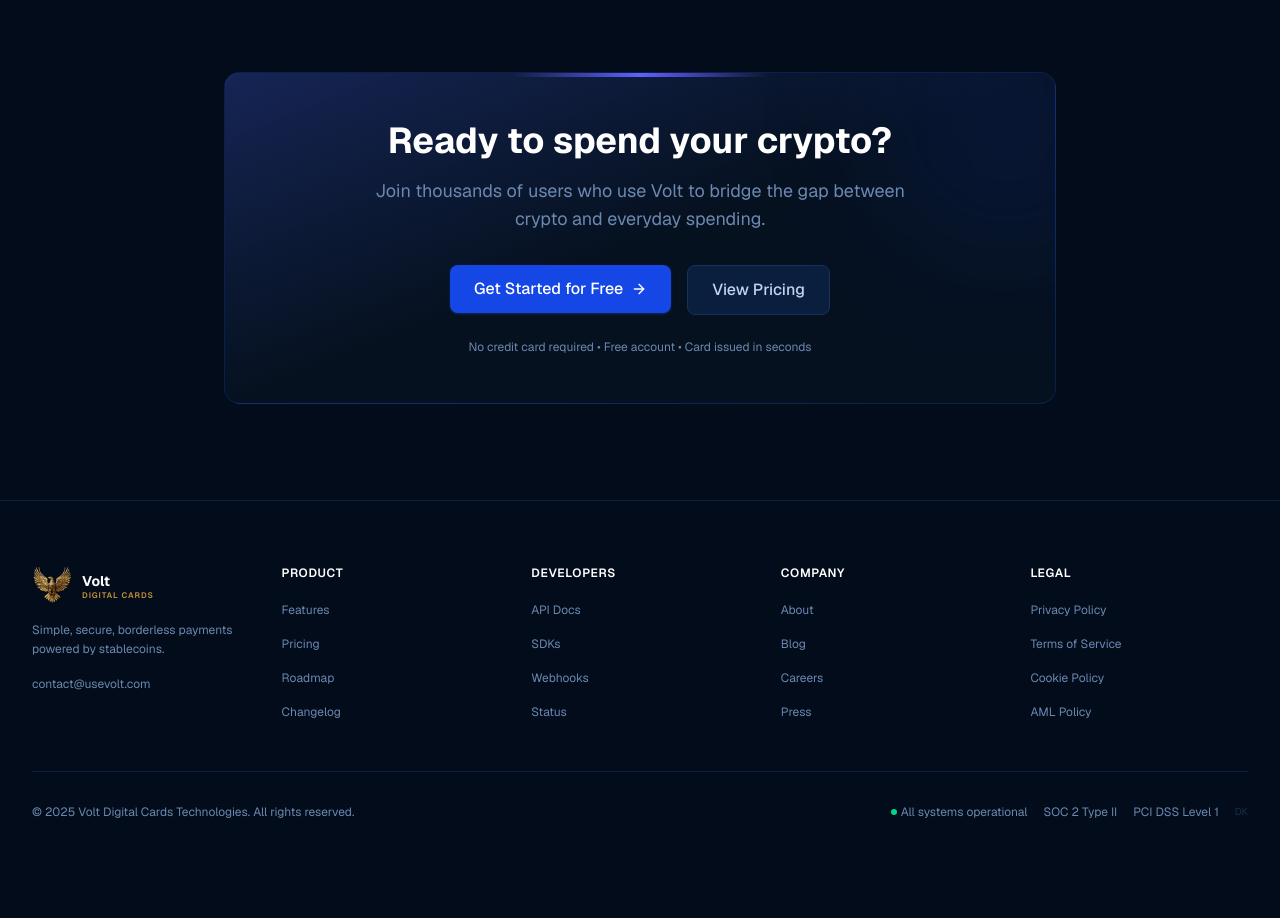
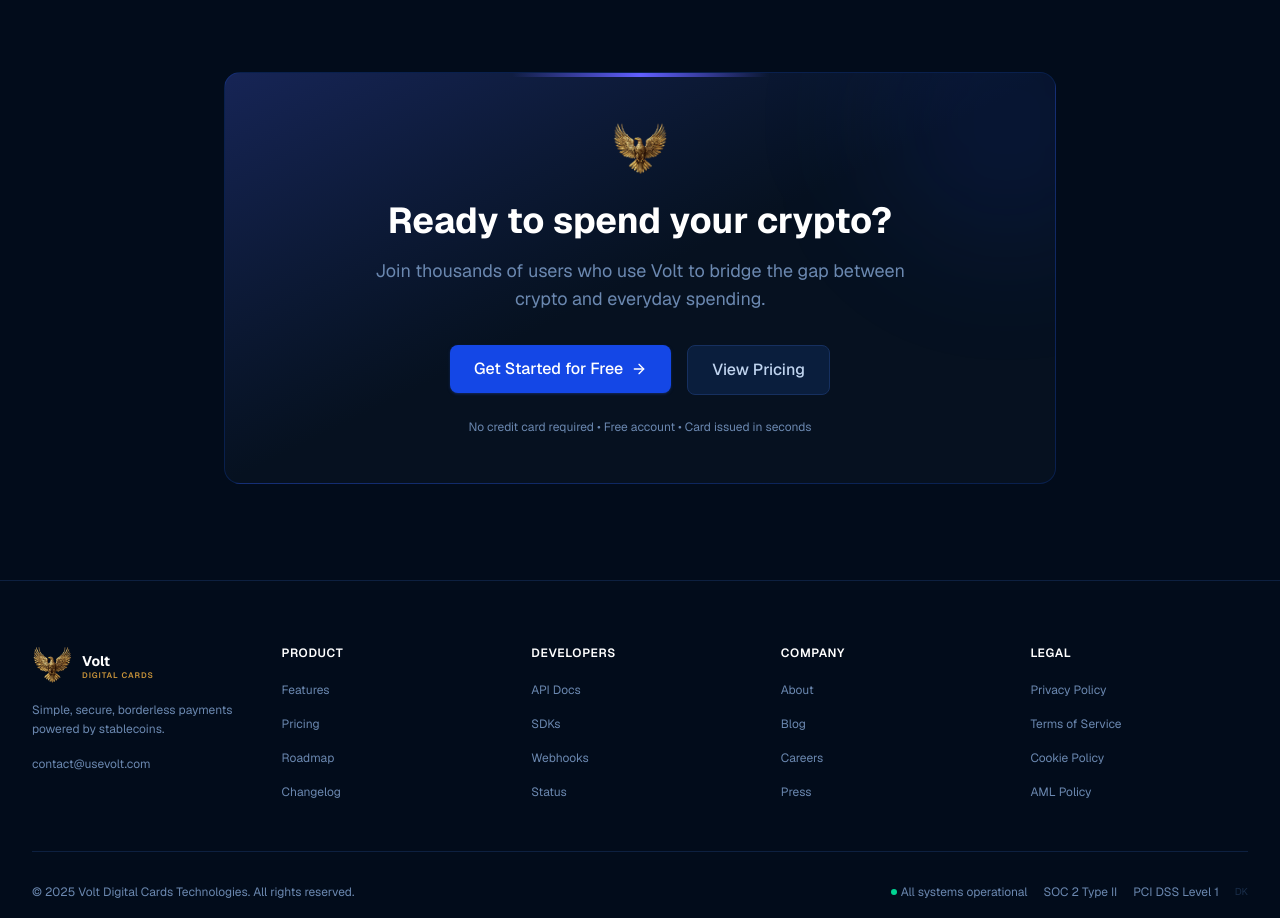
Before and after one commit to desmond107/volt, a Next.js app: page / in a window 1280 px wide. Shown: the part 3520-4438 px from the top of the page. Before the commit the page ends 4404 px from the top, so only its background shows below. Built offline with nearby package versions, Linux system fonts and the light colour scheme; no server answers.

Commit message:
ui modifications

```diff
--- a/src/components/landing/CTA.tsx
+++ b/src/components/landing/CTA.tsx
@@ -1,5 +1,6 @@
 import Link from "next/link";
 import Button from "@/components/ui/Button";
+import EagleLogo from "@/components/ui/EagleLogo";
 import { ArrowRight } from "lucide-react";
 
 export default function CTA({ isLoggedIn = false }: { isLoggedIn?: boolean }) {
@@ -10,6 +11,9 @@
           <div className="absolute top-0 left-1/2 -translate-x-1/2 w-64 h-1 bg-gradient-to-r from-transparent via-indigo-500 to-transparent" />
           <div className="absolute -top-20 -right-20 w-64 h-64 bg-blue-700/10 rounded-full blur-3xl" />
           <div className="relative">
+            <div className="flex justify-center mb-6">
+              <EagleLogo size={56} />
+            </div>
             <h2 className="text-4xl font-bold text-white mb-4">
               Ready to spend your crypto?
             </h2>
```
